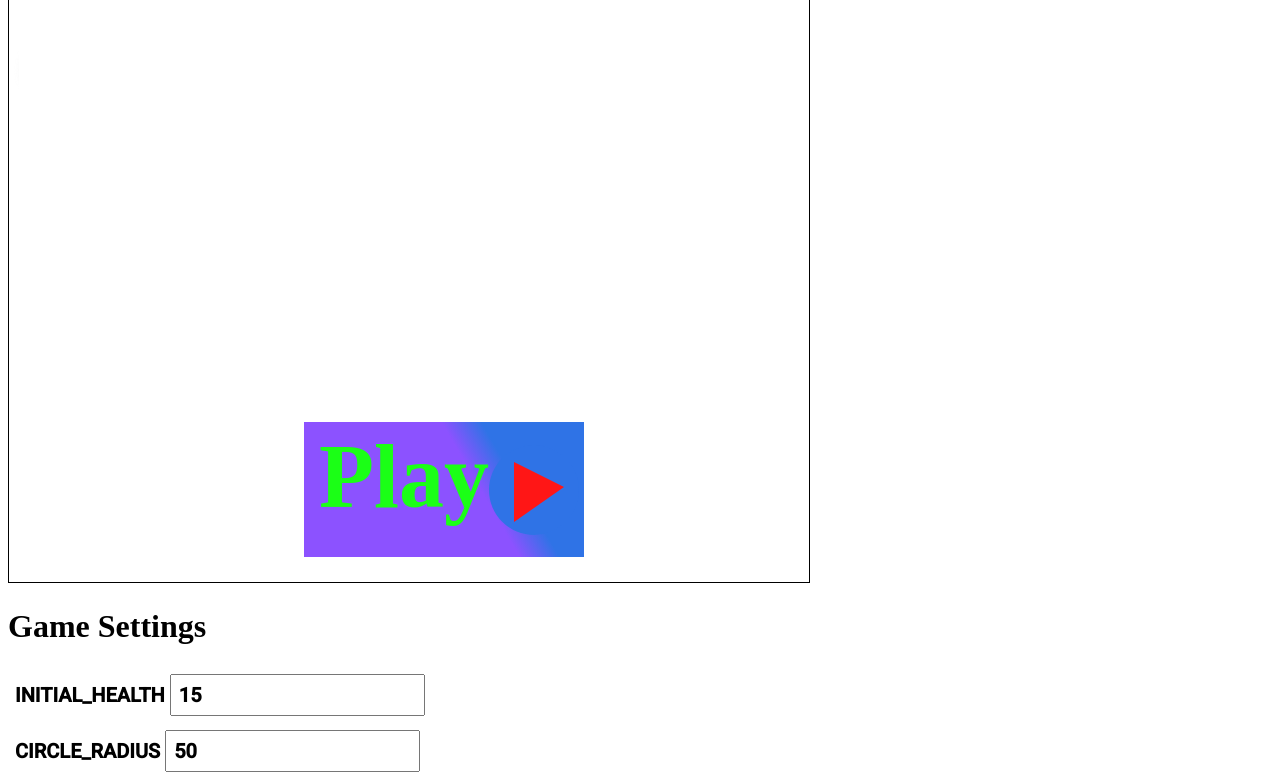
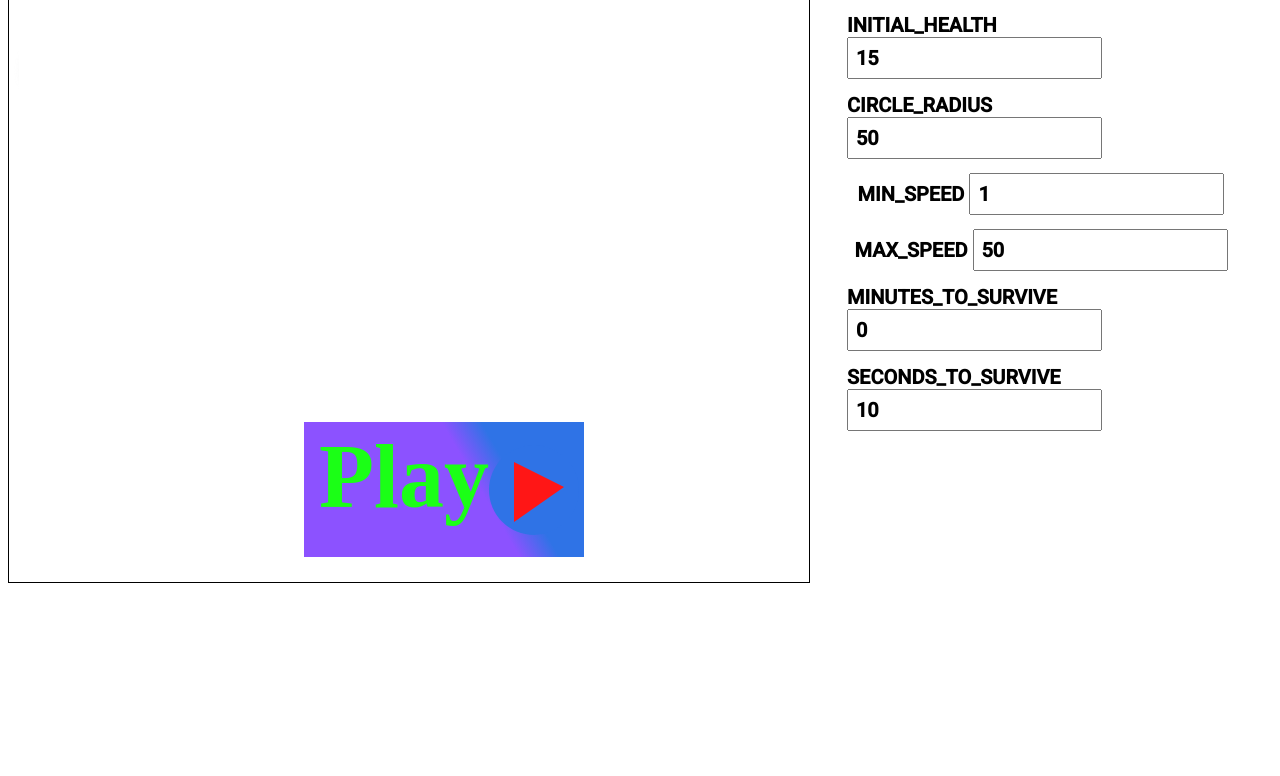
Before and after one commit to JesusDR01/Slizr, a plain HTML site: page index.html in a window 1280 px wide. Shown: the part 227-1003 px from the top of the page. After the commit the page ends 818 px from the top, so only its background shows below. Drawn offline with Linux system fonts and the light colour scheme.

Commit message:
Change settings styles

```diff
--- a/index.css
+++ b/index.css
@@ -1,15 +1,23 @@
-@import url('https://fonts.googleapis.com/css2?family=Roboto:wght@500&display=swap');
+@import url("https://fonts.googleapis.com/css2?family=Roboto:wght@500&display=swap");
 
-canvas{
+canvas {
     border: 1px solid black;
 }
-label, input {
-    font-family: 'Roboto';
+label,
+input {
+    font-family: "Roboto";
     font-size: 20px;
     font-weight: bold;
-    padding:7px;
+    padding: 7px;
 }
-#inputWrapper{
-    display:flex;
+#inputWrapper {
+    width: 100%;
+    align-self: center;
+    display: flex;
     flex-direction: column;
+    padding: 30px;
+    align-items: center;
 }
+main {
+    display: flex;
+}
--- a/index.html
+++ b/index.html
@@ -13,7 +13,7 @@
         <noscript>
             <p>Debes activar javascript para activar todas las funcionalidades del sitio!!</p>
         </noscript>
-        <div id="container"></div>
+        <main>
             <canvas id="micanvas1" width="800px" height="800px">
                 Su navegador no soporta canvas
             </canvas>
@@ -22,11 +22,11 @@
                 <h1>Game Settings</h1>
                 <label>
                     <span>INITIAL_HEALTH</span>
-                <input type="number" id="health" min="0"/>
+                    <input type="number" id="health" min="0" />
                 </label>
                 <label>
                     <span>CIRCLE_RADIUS</span>
-                <input type="number" id="radius"  min="0"/>
+                    <input type="number" id="radius" min="0" />
                 </label>
                 <label>
                     MIN_SPEED
@@ -45,5 +45,6 @@
                     <input type="number" id="seconds" min="0" />
                 </label>
             </div>
+        </main>
     </body>
 </html>
--- a/index.js
+++ b/index.js
@@ -214,6 +214,7 @@ const game = () => {
 
         // move to the center of the canvas
         context.translate(myCanvas.width/2,myCanvas.height/2);
+        // context.translate(300,300);
 
         // rotate the canvas to the specified degrees
         context.rotate(-degrees*Math.PI/180);
@@ -224,8 +225,8 @@ const game = () => {
         img.logoPosX = 0;
         img.logoPosY = 140;
         // context.drawImage(img, this.logoPosX, this.logoPosY);
+        context.translate(-10,-90);
         context.drawImage(img,-160,-70,300,300);
-
         // we’re done with the rotating so restore the unrotated context
         context.restore();
     }
```
Lines whose indentation alone changed are shown as unchanged.
